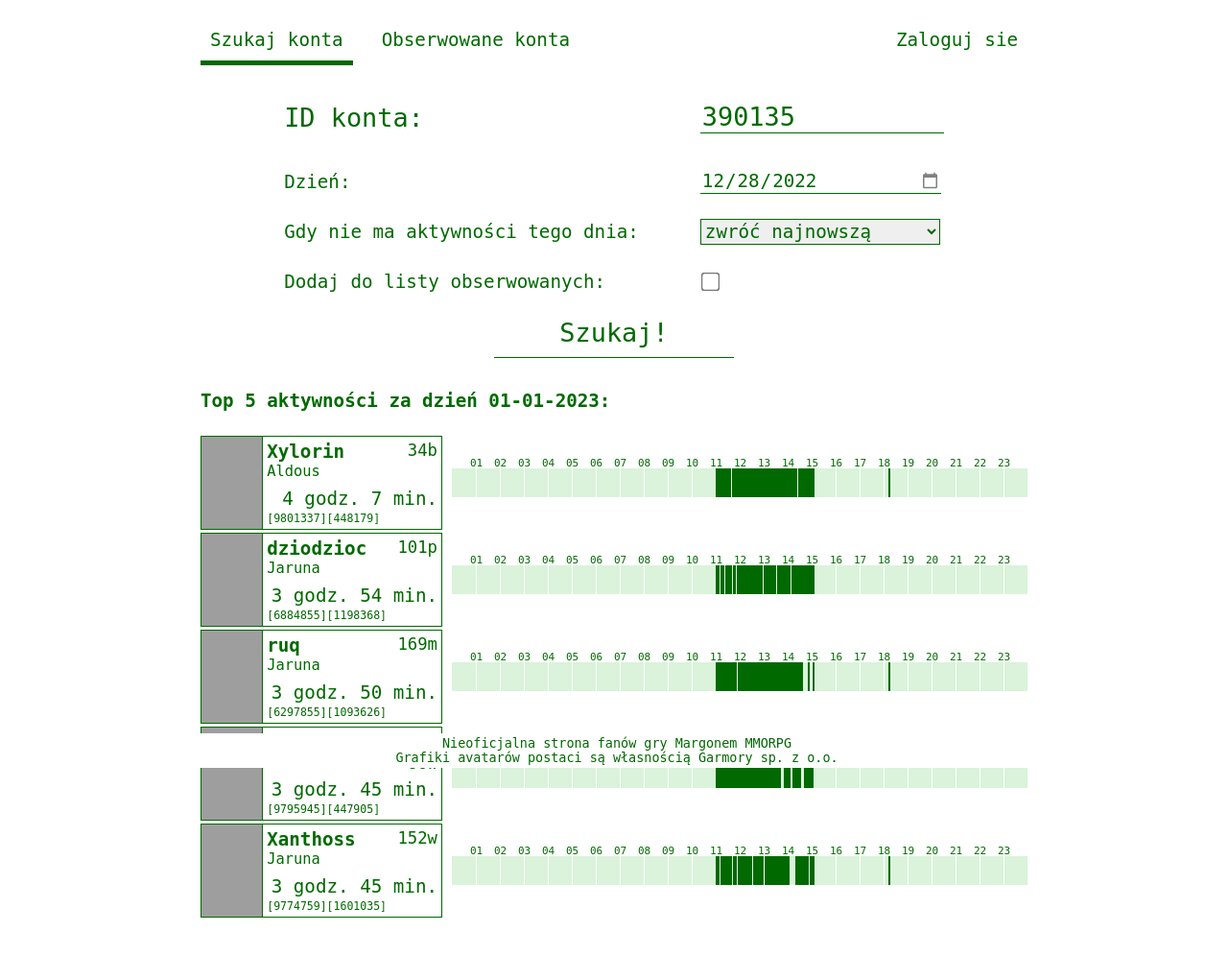
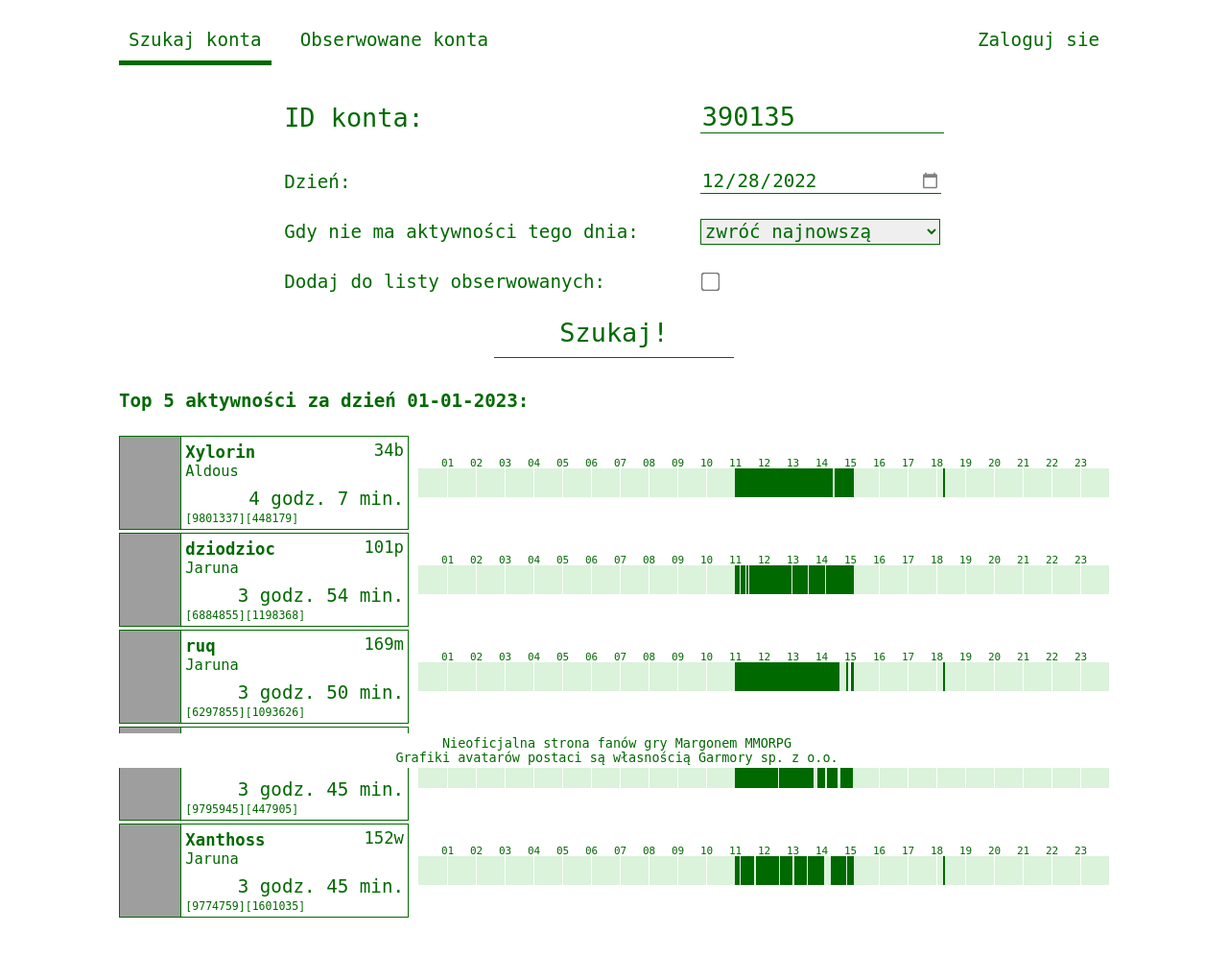
Before and after one commit to zakrzewow/meno-stats, a Django app: page /stats/ in a window 1280 px wide. Shown: the whole page at 96% size. Run offline with Django 4.2, Linux system fonts and the light colour scheme; data comes from the database, SQL or seed files in the repository; both versions use the stored data as it was after the commit; grey boxes are pictures that could not be loaded.

Commit message:
css update - increase width

```diff
--- a/djangoProject/urls.py
+++ b/djangoProject/urls.py
@@ -1,8 +1,9 @@
 from django.contrib import admin
 from django.urls import path, include
+from django.contrib.auth import views as auth_views
 
 urlpatterns = [
     path('stats/', include('stats.urls')),
-    path('accounts/', include('django.contrib.auth.urls')),
+    path('accounts/login/', auth_views.LoginView.as_view()),
     path('admin/', admin.site.urls),
 ]
--- a/stats/models.py
+++ b/stats/models.py
@@ -89,8 +89,8 @@ class Activity(models.Model):
         :return: reprezentację aktywności w postaci napisu X godz. Y min.
         """
         total_minutes = self.total_minutes
-        hours = total_minutes // 60
-        minutes = total_minutes % 60
+        hours = int(total_minutes // 60)
+        minutes = int(total_minutes % 60)
         str_ = f"{minutes} min."
         if hours > 0:
             str_ = f"{hours} godz. " + str_
@@ -98,7 +98,7 @@ class Activity(models.Model):
 
     @property
     def activity_plot(self):
-        plot_width = 600
+        plot_width = 720
         bits = self.__bits_unpacked
         start_end_list = self.__get_start_end_list(bits)
 
--- a/stats/static/stats/base.css
+++ b/stats/static/stats/base.css
@@ -1,6 +1,6 @@
 body {
     background-color: #ffffff;
-    width: 862px;
+    width: 1032px;
     margin: auto;
     padding: 0;
     font-family: Andale Mono, monospace;
@@ -63,7 +63,7 @@ footer {
     background-color: white;
     position: fixed;
     bottom: 0;
-    width: 862px;
+    width: 1032px;
     padding: 3px;
     text-align: center;
     font-size: 0.7em;
--- a/stats/static/stats/char_box_and_plot.css
+++ b/stats/static/stats/char_box_and_plot.css
@@ -1,6 +1,6 @@
 .char-box-and-plot {
     height: 98px;
-    width: 862px;
+    width: 1032px;
     display: flex;
     margin-bottom: 3px;
 }
@@ -11,7 +11,7 @@
 
 .char-box {
     height: 96px;
-    width: 250px;
+    width: 300px;
     border: 1px solid #006900;
     display: flex;
     position: relative;
@@ -26,11 +26,12 @@
 
 .char-box-info {
     padding: 4px;
-    width: 180px;
+    width: 230px;
 }
 
 .char-box-nick {
     font-weight: bold;
+    font-size: 0.9em;
 }
 
 .char-box-lvl-prof {
@@ -67,13 +68,13 @@
     position: absolute;
     height: 30px;
     top: 34px;
-    width: 600px;
+    width: 720px;
     left: 10px;
     background-color: #daf3da;
 }
 
 .activity-plot {
-    width: 610px;
+    width: 730px;
     height: 98px;
     position: relative;
 }
```
Also changed, not shown: stats/templates/registration/login.html (+4 -3 lines), db.sqlite3.
